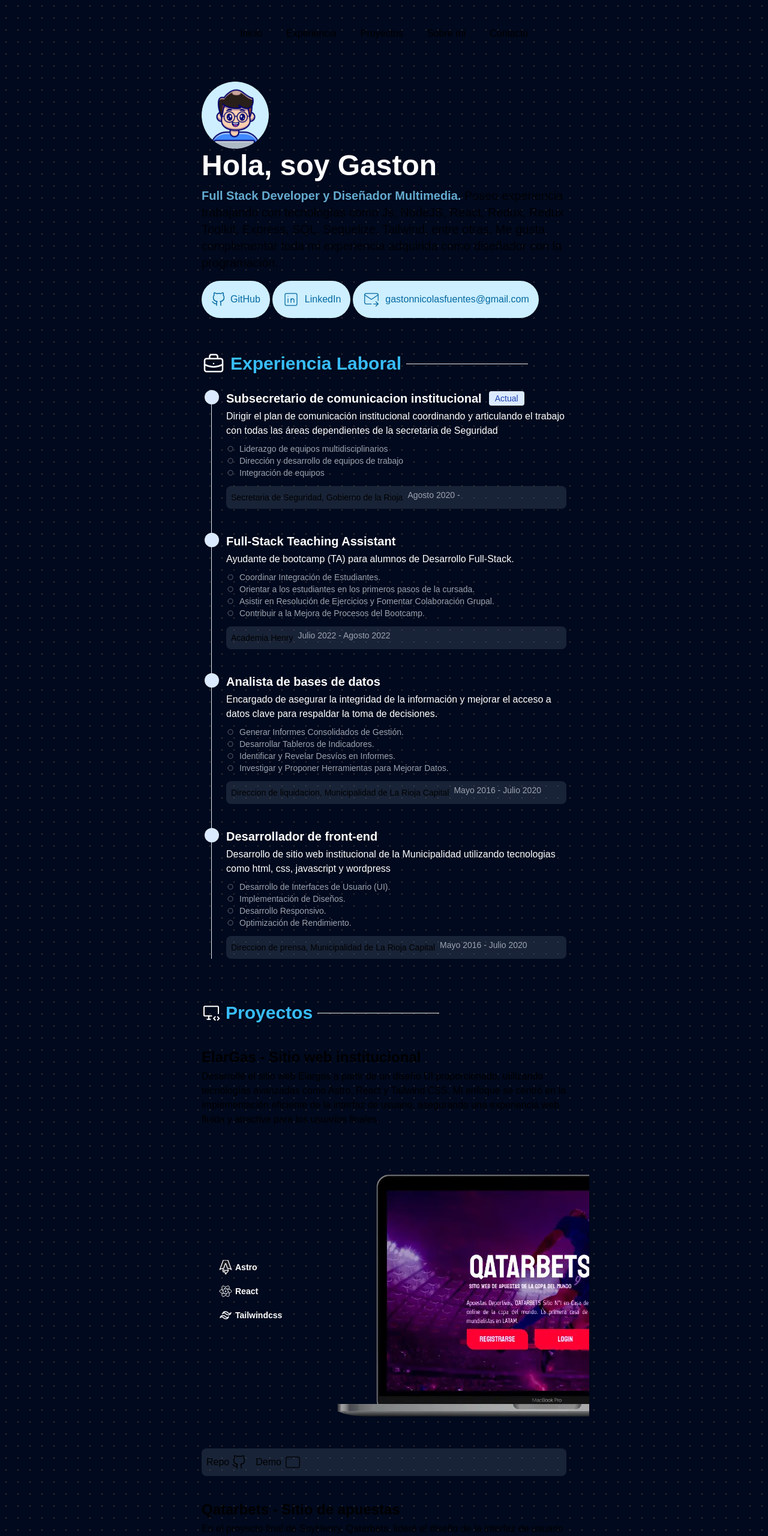
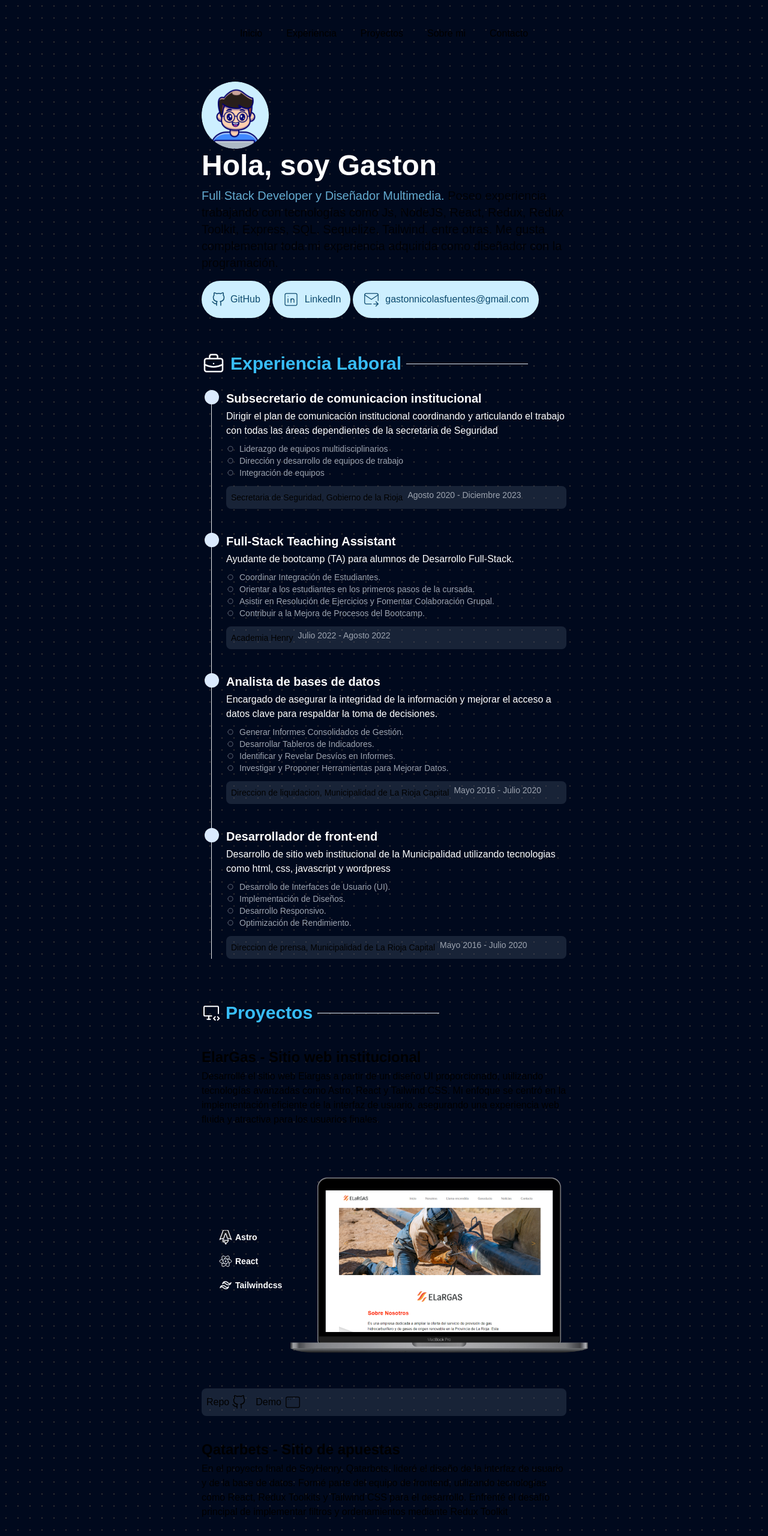
Before and after one commit to gastonfuentes/portfolio-gaston-fuentes, an Astro site: page / in a window 1280 px wide. Shown: the top 2560 px of the page at 60% size. Built offline with nearby package versions, Linux system fonts and the light colour scheme; Astro itself is replaced by a stand-in of ours.

Commit message:
ultimos cambios

```diff
--- a/src/components/AboutMe.astro
+++ b/src/components/AboutMe.astro
@@ -1,6 +1,6 @@
 <section class="flex gap-2 mb-8">
     <article class="flex flex-col gap-4 font-thin">
-        <div class="flex text-pretty gap-2 justify-center items-center">
+        <div class="flex text-pretty gap-3 justify-center items-center">
             <p>
                 Mi nombre es Gastón y desde siempre he sentido una pasión por el
                 diseño. Por ello, decidí estudiar y graduarme en la carrera
--- a/src/components/Experience.astro
+++ b/src/components/Experience.astro
@@ -3,7 +3,7 @@ import ExperienceItem from "../components/ExperienceItem.astro";
 
 const EXPERIENCIE = [
     {
-        date: "Agosto 2020 - ",
+        date: "Agosto 2020 - Diciembre 2023",
         title: "Subsecretario de comunicacion institucional",
         workplace: "Secretaria de Seguridad, Gobierno de la Rioja",
         description:
@@ -14,7 +14,7 @@ const EXPERIENCIE = [
             "Integración de equipos",
         ],
         link: false,
-        latest: true,
+        latest: false,
     },
     {
         date: "Julio 2022 - Agosto 2022",
--- a/src/components/Header.astro
+++ b/src/components/Header.astro
@@ -1,4 +1,5 @@
-<header class="flex justify-center items-center py-3 w-10/12">
+<header class="flex justify-around items-center py-3 w-10/12 gap-4">
+    <!-- <img src="/logo.svg" alt="logo" class="w-20" /> -->
     <nav class="flex flex-col text-xl md:text-base md:flex-row gap-x-10">
         <a href="#top">Inicio</a>
         <a href="#experiencia">Experiencia</a>
--- a/src/components/Projects.astro
+++ b/src/components/Projects.astro
@@ -59,9 +59,9 @@ const PROJECTS = [
         title: "ElarGas - Sitio web institucional",
         description:
             "Desarrollé el sitio web Elargas a partir de un diseño UI proporcionado, utilizando tecnologías avanzadas como Astro, React y Tailwind CSS. Mi enfoque se centró en la implementación eficiente de la interfaz de usuario, asegurando una experiencia web fluida y atractiva para los usuarios finales.",
-        link: "---",
-        github: "https://github.com/nachoaar/qatarbets-frontend",
-        image: "/qatarbetsAlpha.webp",
+        link: "https://stellular-palmier-24c11d.netlify.app",
+        github: "https://github.com/elargas/elargas-web",
+        image: "/elargas-1.png",
         tags: [TAGS.ASTRO, TAGS.REACT, TAGS.TAILWINDCSS],
     },
     {
@@ -119,7 +119,7 @@ const PROJECTS = [
                     Repo <GitHubIcon />{" "}
                 </a>
 
-                {pro.link && (
+                {pro.link !== "#" && (
                     <a
                         href={pro.link}
                         target="_blank"
--- a/src/components/SocialPill.astro
+++ b/src/components/SocialPill.astro
@@ -3,7 +3,7 @@ const { href } = Astro.props;
 ---
 
 <a
-    class="rounded-full bg-[#cdefff] p-4 flex flex-row gap-2 items-center justify-center w-auto hover:scale-110 hover:bg-sky-700 hover:text-white transition text-sky-700"
+    class="rounded-full bg-[#cdefff] p-4 flex flex-row gap-2 items-center justify-center w-auto hover:scale-110 hover:bg-sky-700 hover:text-white transition text-sky-900"
     href={href}
     target="_blank"
 >
--- a/src/layouts/Layout.astro
+++ b/src/layouts/Layout.astro
@@ -18,7 +18,7 @@ const { title, description } = Astro.props;
 		<meta charset="UTF-8" />
 		<meta name="description" content={description} />
 		<meta name="viewport" content="width=device-width" />
-		<link rel="icon" type="image/svg+xml" href="/favicon.svg" />
+		<link rel="icon" type="image/svg+xml" href="/gf.svg" />
 		<meta name="generator" content={Astro.generator} />
 		<title>{title}</title>
 	</head>
--- a/src/pages/index.astro
+++ b/src/pages/index.astro
@@ -37,7 +37,7 @@ import MailIcon from "../components/icons/MailIcon.astro";
 				> -->
 			</h1>
 			<h2 class="text-xl opacity-80 mb-4">
-				<span class="text-sky-300 font-bold"
+				<span class="text-sky-300"
 					>Full Stack Developer y Diseñador Multimedia.</span
 				> Poseo experiencia trabajando con tecnologías como Js, NodeJS, React,
 				Redux, Redux Toolkit, Express, SQL, Sequelize, Tailwind, entre otras.
```
Also changed, not shown: public/elargas-1.png (added), public/gf.svg (added), public/misho-memoji.png (deleted), public/qatarbetsWeb.jpg (deleted), public/qatarbetsWebAlpha.webp (deleted).
